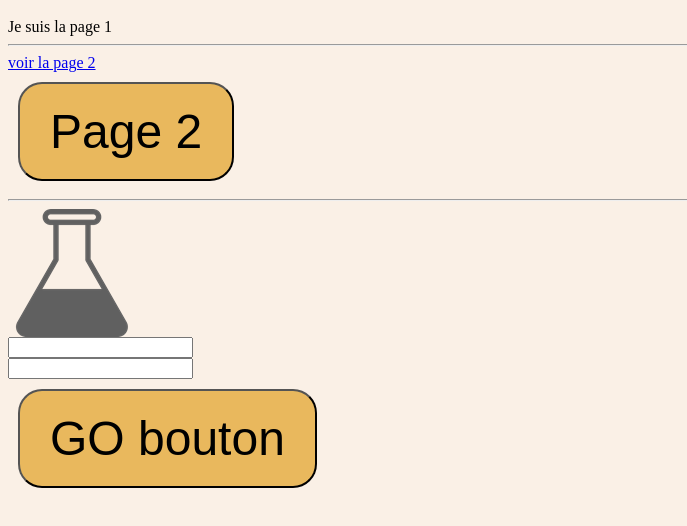
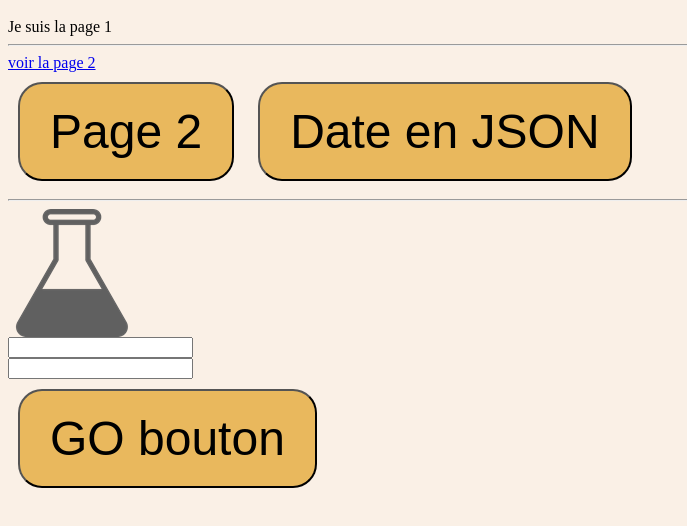
Before and after one commit to maitrebitcoin/wd-nano-serveur-http, a plain HTML site: page Exe/Site/page1.html in a window 1280 px wide. Shown: the part 48-574 px from the top of the page, without its empty margins (0-687 px from the left). Drawn offline with Linux system fonts and the light colour scheme.

Commit message:
ajout d'un exemple d'api json

```diff
--- a/Exe/Site/page1.html
+++ b/Exe/Site/page1.html
@@ -13,7 +13,7 @@ Je suis la page 1
 <a href="page2.html">voir la page 2</a>
 <br>
 <button onclick="location.href='./page2.html';"> Page 2 </button>
-
+<button onclick="location.href='/api/date?heure=1';"> Date en JSON  </button>
 <hr>
 <img src="./img/image1.png">
 <form action="/test" method="post">
```
Also changed, not shown: 2 other files.
